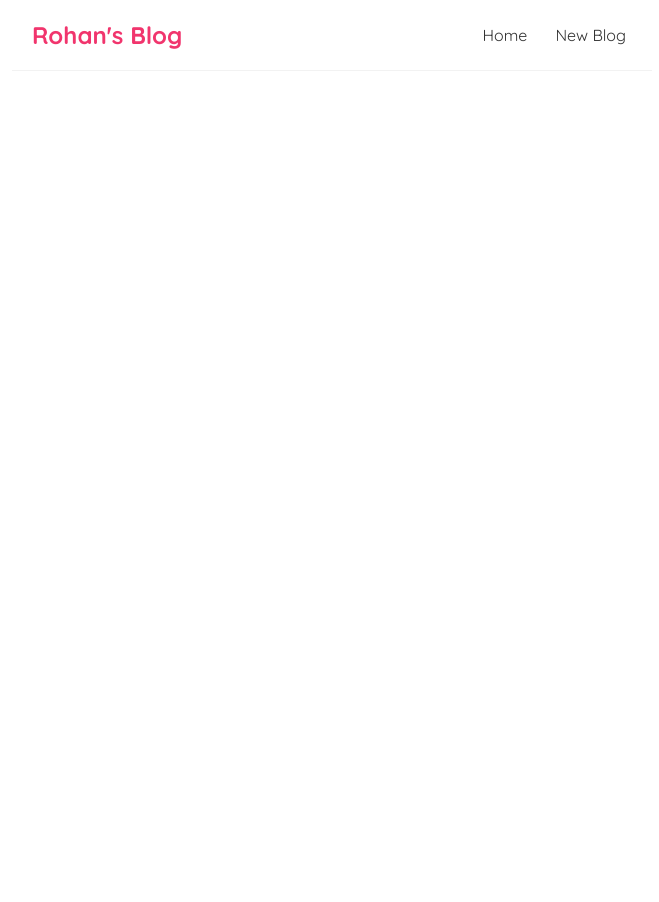
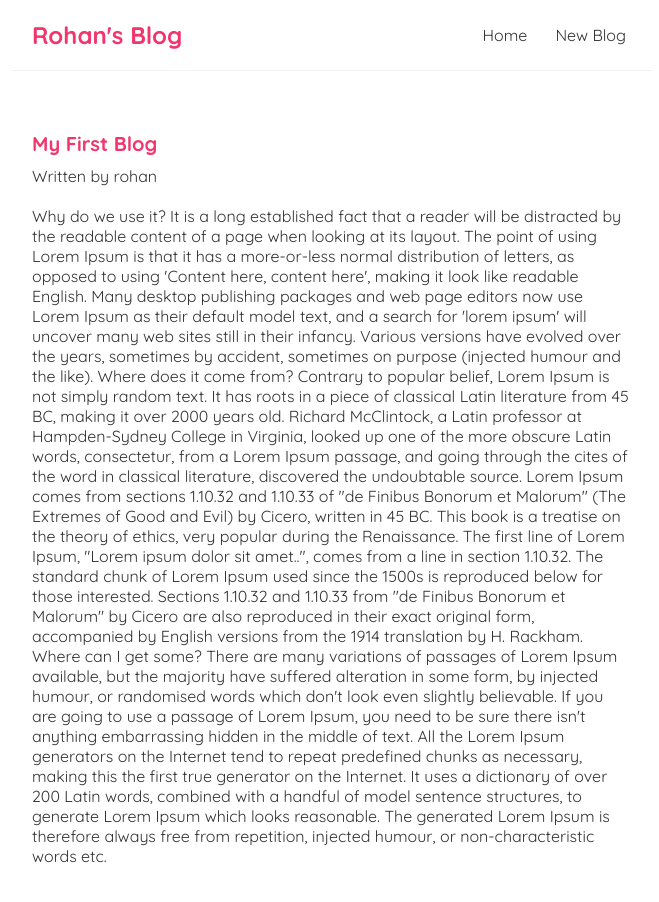
Before and after one commit to rd4398/simple-blog, a React (Create React App) app: page /blogs/1 in a window 1280 px wide. Shown: the top 902 px of the page, without its empty margins (308-967 px from the left). Before the commit the page ends 800 px from the top, so only its background shows below. Built offline with nearby package versions, Linux system fonts and the light colour scheme; data requests are answered from the project's data file.

Commit message:
Added the BlogDetails component

```diff
--- a/src/App.js
+++ b/src/App.js
@@ -2,6 +2,7 @@
 import Home from './components/Home'
 import { BrowserRouter as Router, Route, Switch } from 'react-router-dom';
 import Create from './components/Create';
+import BlogDetails from './components/BlogDetails';
 
 function App() {
 
@@ -18,6 +19,9 @@
           <Route path="/create">
             <Create />
           </Route>
+          <Route path="/blogs/:id">
+            <BlogDetails />
+          </Route>
         </Switch>
       </div>
     </div>
--- /dev/null
+++ b/src/components/BlogDetails.js
@@ -0,0 +1,23 @@
+import { useParams } from "react-router-dom";
+import useFetch from '../useFetch';
+
+const BlogDetails = () => {
+    const { id } = useParams();
+    const { data: blog, error, isPending } = useFetch('http://localhost:8000/blogs/' + id);
+
+    return (
+        <div className="blog-details">
+            { isPending && <div>Loading...</div>}
+            { error && <div>{ error } </div>}
+            { blog && (
+                <article>
+                    <h2>{ blog.title }</h2>
+                    <p>Written by { blog.author }</p>
+                    <div>{ blog.body }</div>
+                </article>
+            )}
+        </div>
+    );
+}
+
+export default BlogDetails;
--- a/src/components/BlogList.js
+++ b/src/components/BlogList.js
@@ -1,3 +1,5 @@
+import { Link } from "react-router-dom";
+
 const BlogList = ({blogs, title}) => {
 
     return (
@@ -5,8 +7,11 @@
             <h2>{ title }</h2>
             {blogs.map((blog) => (
                 <div className="blog-preview" key={blog.id}>
-                    <h2>{ blog.title }</h2>
-                    <p>Written by { blog.author }</p>
+                    <Link to={`/blogs/${blog.id}`}>
+                        <h2>{ blog.title }</h2>
+                        <p>Written by { blog.author }</p>
+                    </Link>
+
                 </div>
             ))}
         </div>
--- a/src/index.css
+++ b/src/index.css
@@ -52,8 +52,24 @@
 .blog-preview:hover {
   box-shadow: 1px 3px 5px rgba(0,0,0,0.1);
 }
+
 .blog-preview h2 {
   font-size: 20px;
   color: #f1356d;
   margin-bottom: 8px
 }
+
+.blog-preview a{
+  text-decoration: none;
+}
+
+/* Blog Details page */
+.blog-details h2{
+  font-size: 20px;
+  color: #f1356d;
+  margin-bottom: 10px;
+}
+
+.blog-details div{
+  margin: 20px 0;
+}
```
